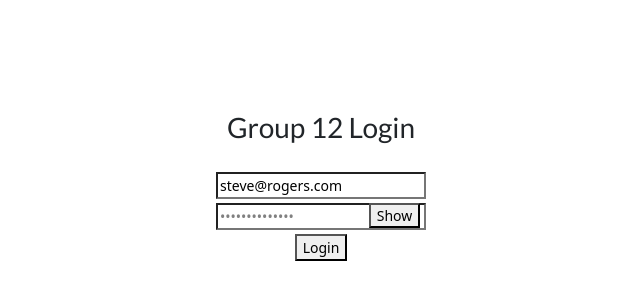
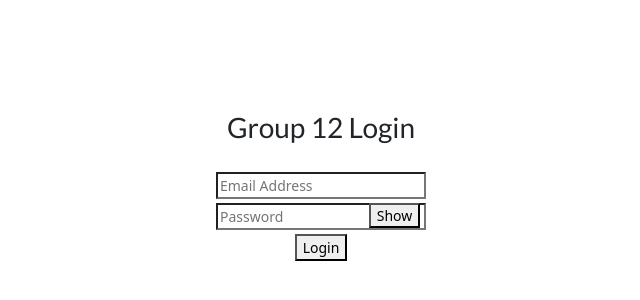
Before and after one commit to HoltHunter/Group-12, a React (Create React App) app in the folder react-app/: page / in a window 1280 px wide. Shown: the part 206-506 px from the top of the page, without its empty margins (319-959 px from the left). Built offline with nearby package versions, Linux system fonts and the light colour scheme.

Commit message:
fixed a hardcoded value

```diff
--- a/react-app/src/components/Login.js
+++ b/react-app/src/components/Login.js
@@ -37,8 +37,8 @@ const Login = ({ setSession }) => {
 
 	const formik = useFormik({
 		initialValues: {
-			username: "steve@rogers.com",
-			password: "captainamerica"
+			username: "",
+			password: ""
 		},
 		validationSchema: Yup.object({
 		username: Yup.string().required("Email required!"),
```
